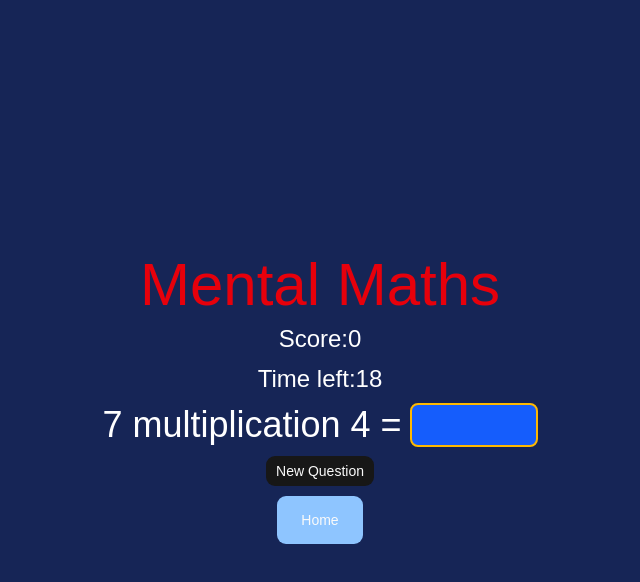
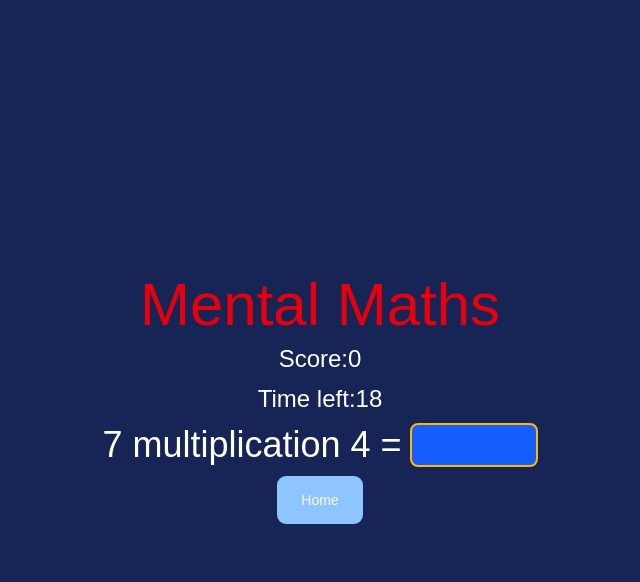
Before and after one commit to alexp990/mental-math-web, a React (Vite) app: page / in a window 1280 px wide. Both pictures are taken after a click on the button "Start Game". Shown: the top 582 px of the page, without its empty margins (320-960 px from the left). Built offline with nearby package versions, Linux system fonts and the light colour scheme.

Commit message:
fixed division logic

```diff
--- a/src/GameScreen.jsx
+++ b/src/GameScreen.jsx
@@ -16,8 +16,8 @@ export function GameScreen({ onGoHome, selectedModes, ranges }) {
 
   const generateQuestion = () => {
     const operator = selectedModes[Math.floor(Math.random() * selectedModes.length)];
-    const num1 = randomIntegerRange(ranges[operator]["min1"],ranges[operator]["max1"]);
-    const num2 = randomIntegerRange(ranges[operator]["min2"], ranges[operator]["max2"]);
+    let num1 = randomIntegerRange(ranges[operator]["min1"],ranges[operator]["max1"]);
+    let num2 = randomIntegerRange(ranges[operator]["min2"], ranges[operator]["max2"]);
     let correct;
 
     switch (operator) {
@@ -31,7 +31,9 @@ export function GameScreen({ onGoHome, selectedModes, ranges }) {
         correct = num1 * num2;
         break;
       case "division":
-        correct = num1 / num2;
+        correct = randomIntegerRange(1,12);
+        num2 = randomIntegerRange(ranges[operator]["min2"],ranges[operator]["max2"]);
+        num1 = correct * num2;
         break;
   }
     return { num1, operator, num2,correct};
@@ -108,8 +110,6 @@ export function GameScreen({ onGoHome, selectedModes, ranges }) {
       : "bg-blue-600 border-amber-400"
   }`} value={answer} onChange={(e) => setAnswer(e.target.value)}/>
       </div>
-      <Button onClick={() => setCurrQuestion(generateQuestion())}>New Question</Button>
-
       <Button className='bg-blue-300 hover:bg-blue-200 w-fit p-6' onClick={onGoHome}>Home</Button>
     </div>
   );
```
